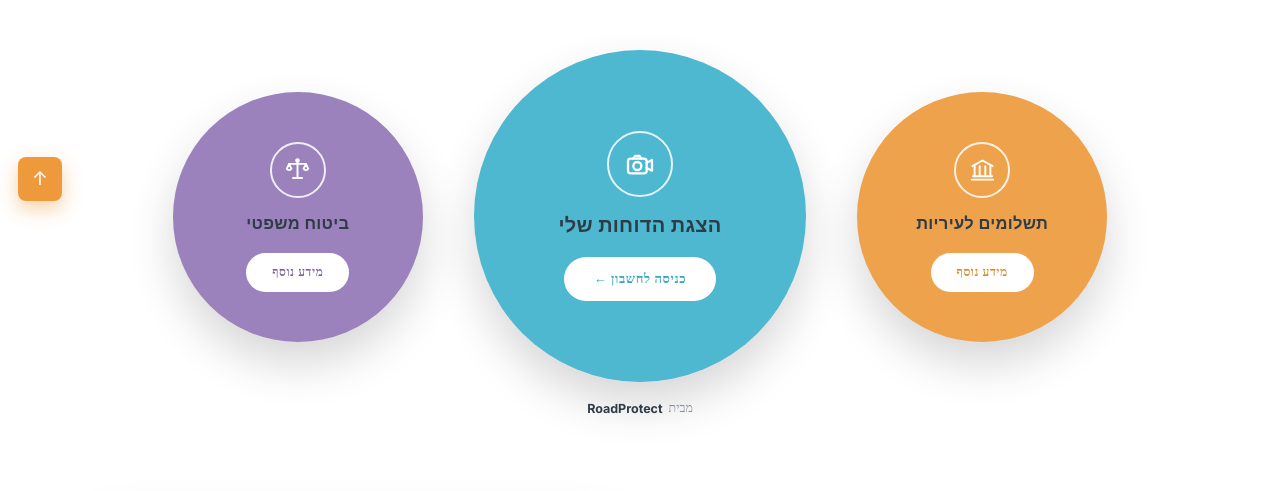
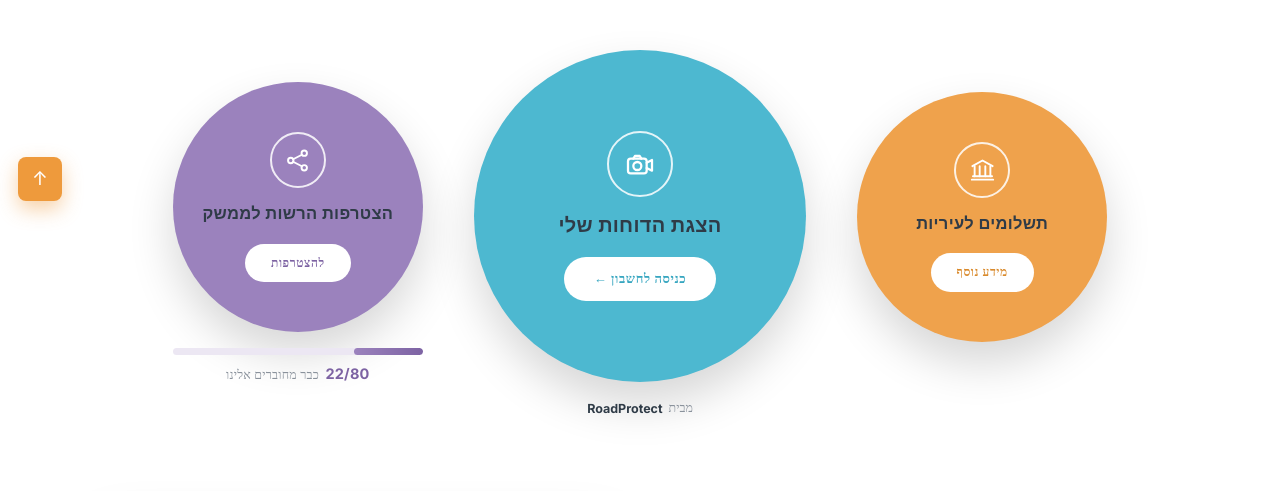
Before and after one commit to Jozeque/RoadProtect, a plain HTML site: page 05_mockups/paycity-style-twodoor/index.html in a window 1280 px wide. Shown: the part 581-1072 px from the top of the page. Drawn offline with Linux system fonts and the light colour scheme.

Commit message:
BillProtect: left circle -> "הצטרפות הרשות לממשק" with urgency counter
Replace the legal-insurance circle with a B2B authority-onboarding
CTA (network icon, "להצטרפות" pill) and an animated 22/80 progress
counter beneath it ("22/80 כבר מחוברים אלינו") for social-proof urgency.

Co-Authored-By: Claude Opus 4.8 <noreply@anthropic.com>

```diff
--- a/05_mockups/paycity-style-twodoor/index.html
+++ b/05_mockups/paycity-style-twodoor/index.html
@@ -87,8 +87,8 @@
     .circle.fines:hover{box-shadow:0 32px 62px rgba(77,184,208,.45)}
     .circle.payments{background:var(--orange-circle)}
     .circle.payments:hover{box-shadow:0 30px 60px rgba(239,162,76,.45)}
-    .circle.legal{background:var(--purple-c)}
-    .circle.legal:hover{box-shadow:0 30px 60px rgba(155,130,189,.45)}
+    .circle.authority{background:var(--purple-c)}
+    .circle.authority:hover{box-shadow:0 30px 60px rgba(155,130,189,.45)}
     .circle .ico{border-radius:50%;border:2px solid rgba(255,255,255,.85);display:flex;align-items:center;justify-content:center;margin-bottom:16px}
     .circle.sm .ico{width:56px;height:56px}
     .circle.lg .ico{width:66px;height:66px}
@@ -103,11 +103,18 @@
     .circle.lg .read-more{font-size:13px;padding:11px 30px}
     .circle.fines .read-more{color:var(--cyan-d)}
     .circle.payments .read-more{color:var(--orange-d)}
-    .circle.legal .read-more{color:var(--purple-d)}
+    .circle.authority .read-more{color:var(--purple-d)}
     .circle:hover .read-more{transform:scale(1.05)}
     .circle-brand{margin-top:16px;min-height:20px;font-family:'Inter';font-weight:600;font-size:12.5px;color:var(--muted);display:flex;align-items:center;gap:6px}
     .circle-brand b{color:var(--ink);font-weight:700}
     .circle-brand .by{font-family:'Heebo';font-weight:400}
+    .join-counter{margin-top:16px;width:clamp(208px,20vw,250px);display:flex;flex-direction:column;align-items:center;gap:7px}
+    .jc-bar{width:100%;height:7px;border-radius:50px;background:#ece7f3;overflow:hidden}
+    .jc-bar span{display:block;height:100%;border-radius:50px;background:linear-gradient(90deg,var(--purple-c),var(--purple-d));
+      width:27.5%;animation:jcFill 1.5s cubic-bezier(.2,.7,.3,1) .35s both}
+    @keyframes jcFill{from{width:0}}
+    .jc-text{font-family:'Heebo';font-size:12.5px;color:var(--muted);letter-spacing:.2px}
+    .jc-text b{font-family:'Inter';font-weight:700;font-size:14.5px;color:var(--purple-d);margin-inline-end:3px}
     @media(max-width:760px){.circles-row{flex-direction:column}.circle-col.center{order:-1}}
 
     /* ===== About ===== */
@@ -219,19 +226,22 @@
   <section class="circles" id="services">
     <div class="circles-row">
 
-      <!-- LEFT: legal insurance (purple) -->
+      <!-- LEFT: authority joins the platform (purple) -->
       <div class="circle-col">
-        <a href="#" class="circle sm legal">
+        <a href="#" class="circle sm authority">
           <span class="ico">
             <svg viewBox="0 0 24 24" stroke-linecap="round" stroke-linejoin="round">
-              <path d="M12 4.5v15"/><path d="M8 19.5h8"/><path d="M4.5 7h15"/><circle cx="12" cy="4" r="1.2"/>
-              <path d="M4.5 7l-2.1 4.4a2.5 2.5 0 0 0 4.2 0z"/><path d="M19.5 7l-2.1 4.4a2.5 2.5 0 0 0 4.2 0z"/>
+              <circle cx="6" cy="12" r="2.4"/><circle cx="18" cy="5.5" r="2.4"/><circle cx="18" cy="18.5" r="2.4"/>
+              <path d="M8.1 10.9l7.8-4M8.1 13.1l7.8 4"/>
             </svg>
           </span>
-          <h3>ביטוח משפטי</h3>
-          <span class="read-more">מידע נוסף</span>
+          <h3>הצטרפות הרשות לממשק</h3>
+          <span class="read-more">להצטרפות</span>
         </a>
-        <span class="circle-brand"></span>
+        <div class="join-counter">
+          <div class="jc-bar"><span></span></div>
+          <div class="jc-text"><b>22/80</b> כבר מחוברים אלינו</div>
+        </div>
       </div>
 
       <!-- CENTER: show my fines (cyan, big) -->
```
Also changed, not shown: billprotect/index.html (+20 -10 lines).
